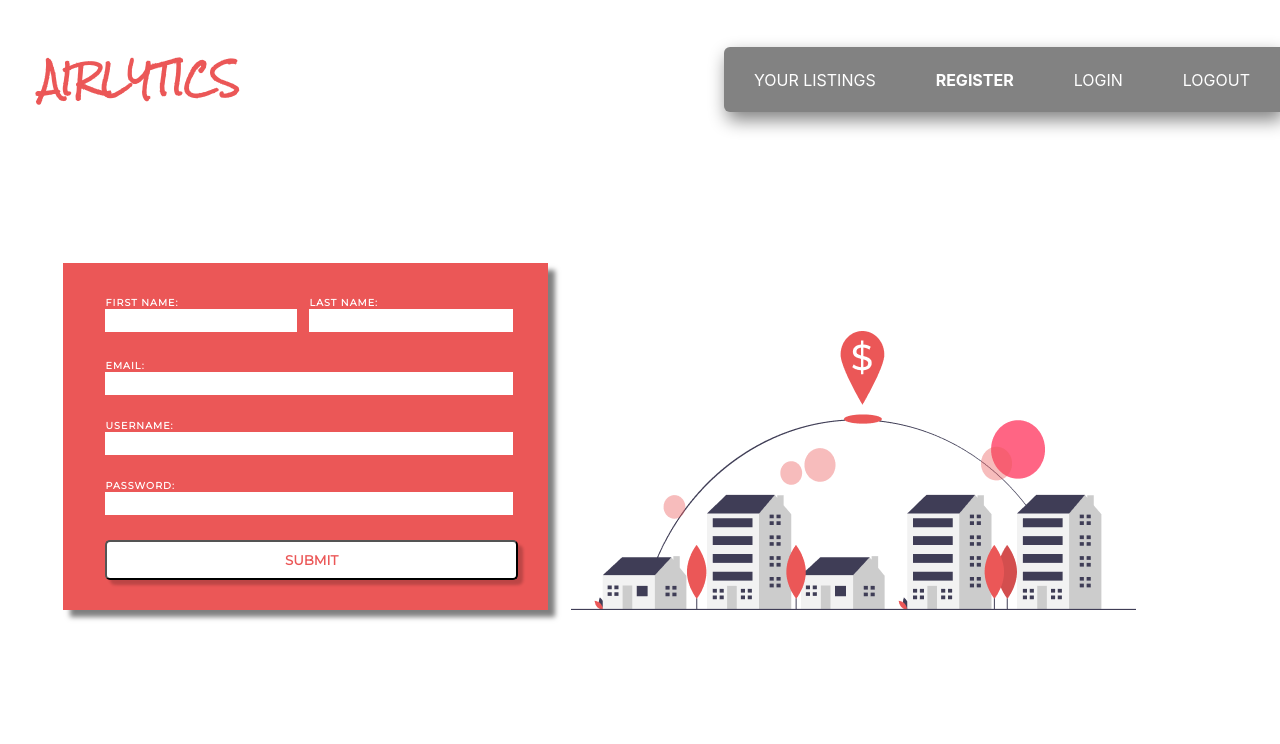
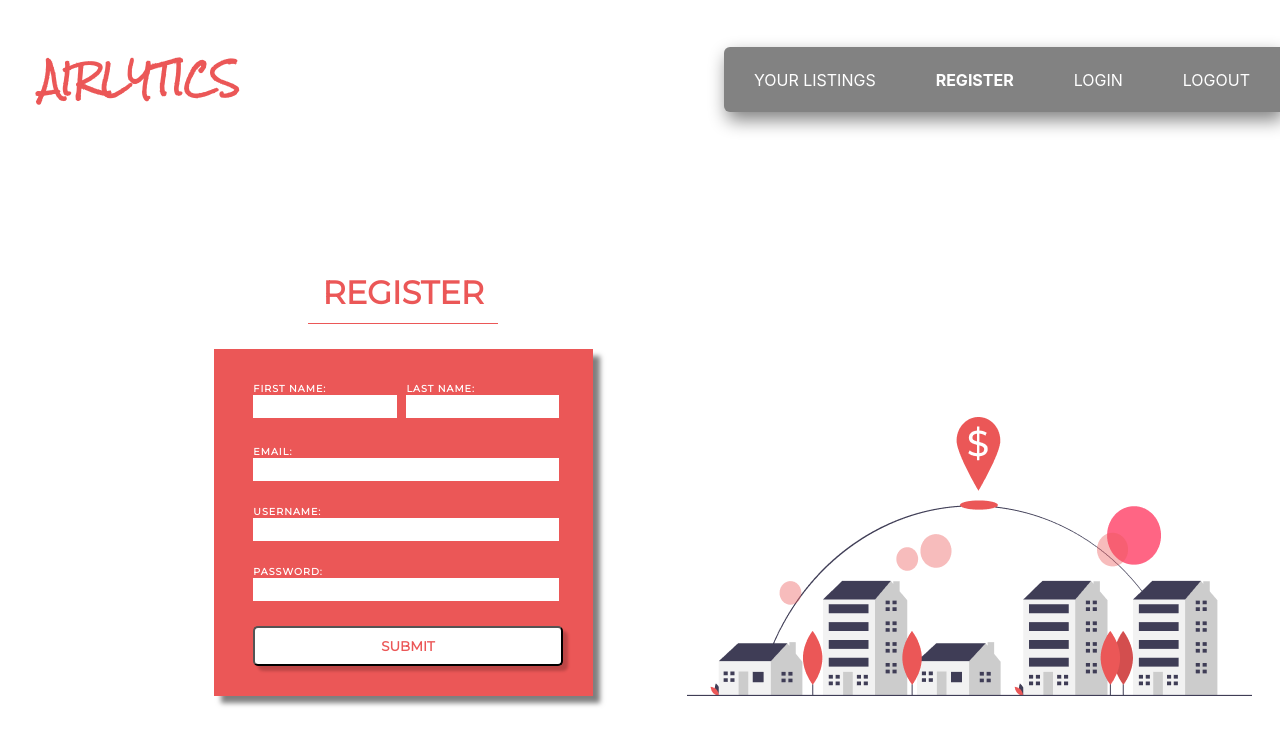
Before and after one commit to airbnb-price-opt/front-end, a React (Create React App) app in the folder airbnb-opt-price/: page /register in a window 1280 px wide. Shown: the top 744 px of the page. Built offline with nearby package versions, Linux system fonts and the light colour scheme.

Commit message:
Edited Register form styling, added H1/hr

```diff
--- a/airbnb-opt-price/src/StyledComps.js
+++ b/airbnb-opt-price/src/StyledComps.js
@@ -151,12 +151,39 @@ export const LoginFormContainer = styled.div`
     }
 `;
 
-export const RegisterFormDiv = styled.div`
+
+//REGISTER FORM STYLES
+export const RegisterHeader =styled.div`
+    display: flex;
+    flex-direction: column;
+`
+
+export const LeftColumnDiv = styled.div`
+    display: flex;
+    flex-direction: column;
+    width: 40%;
+`
+
+export const RegisterH1 = styled.h1`
+    color: #eb5757;
+    font-family: 'Montserrat', sans-serif;
+    text-align: center;
+    margin-top: 123px;
+`
+
+export const RegisterHR = styled.hr`
+    border: 0;
+    height: 1px;
+    background: #eb5757;
+    margin: -10px 25% 25px 25%;
+`
+
+export const RegisterPageDiv = styled.div`
     font-family: 'Montserrat', sans-serif;
     display: flex;
     justify-content: space-around;
     color: white;
-    margin: 123px 13% 0px 4%;
+    margin: 10px 13% 0px 13%;
     align-items: flex-end;
 `
 
@@ -165,7 +192,6 @@ export const RegisterForm = styled.form`
     display: flex;
     flex-direction: column;
     padding: 30px;
-    width: 40%;
     box-shadow: 7px 7px 5px rgba(0,0,0,0.5);
 `
 
@@ -203,7 +229,7 @@ export const RegisterFormButton = styled.button`
 
 export const RegisterImageDiv = styled.div`
     margin-bottom: -4px;
-    width: 50%;
+    width: 40%;
 `
 
 export const NameLabel = styled.label`
--- a/airbnb-opt-price/src/components/Register.js
+++ b/airbnb-opt-price/src/components/Register.js
@@ -3,7 +3,7 @@ import { connect } from 'react-redux';
 import { registerUser } from '../store/actions';
 
 import {
-    RegisterFormDiv,
+    RegisterPageDiv,
     RegisterForm,
     RegisterFormInputs,
     NameInputDiv,
@@ -13,7 +13,11 @@ import {
     RegisterImageDiv,
     NameInputs,
     NameLabel,
-    RegisterFirstNameInput
+    RegisterFirstNameInput,
+    RegisterHR,
+    RegisterH1,
+    RegisterHeader,
+    LeftColumnDiv
 } from '../StyledComps';
 
 const Register = (props) => {
@@ -30,7 +34,12 @@ const Register = (props) => {
     }
     console.log(newUser)
     return(
-        <RegisterFormDiv>
+        <RegisterPageDiv>
+            <LeftColumnDiv>
+                <RegisterHeader>
+                    <RegisterH1>REGISTER</RegisterH1>
+                    <RegisterHR/>
+                </RegisterHeader>
                 <RegisterForm>
                     <RegisterFormTopRow>
                         <NameInputDiv>
@@ -65,10 +74,11 @@ const Register = (props) => {
                     />
                     <RegisterFormButton onClick={addUser}>SUBMIT</RegisterFormButton>
                 </RegisterForm>
+            </LeftColumnDiv>
             <RegisterImageDiv>
                 <img src={require('../imgs/bnb.png')} alt="Listing and Money" />
             </RegisterImageDiv>
-        </RegisterFormDiv>
+        </RegisterPageDiv>
     )
 }
 
```
Lines whose indentation alone changed are shown as unchanged.
